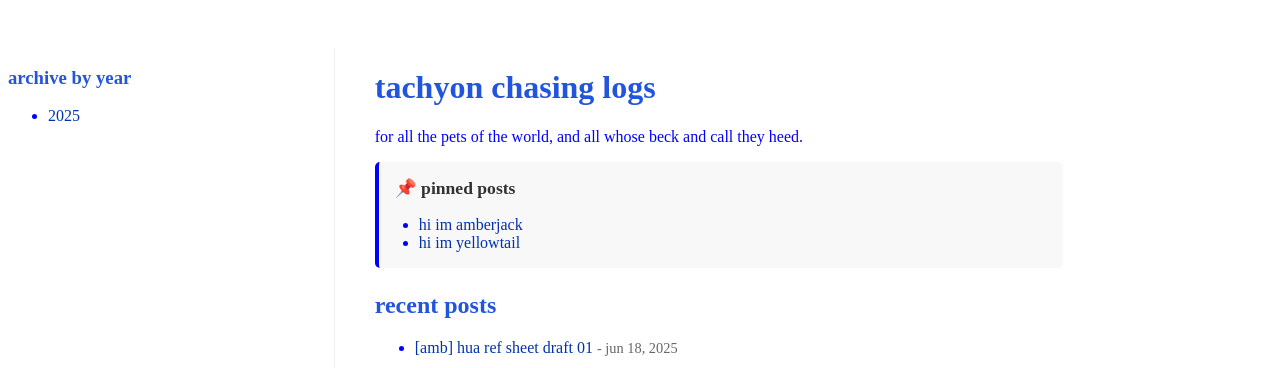
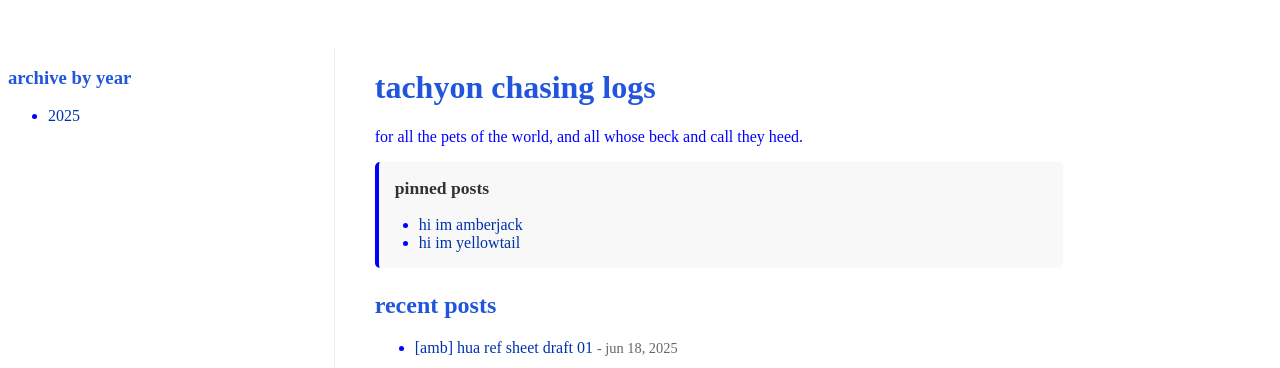
Before and after one commit to catgoesmiao/catgoesmiao.github.io, a Jekyll site: the page built from index.html, in a window 1280 px wide and 900 px high. Shown: the top 368 px of the window. Built offline with Jekyll 4.4.1, drawn with Linux system fonts in a browser that asks for light colours.

Commit message:
Update index.html

```diff
--- a/index.html
+++ b/index.html
@@ -8,7 +8,7 @@
   <p>for all the pets of the world, and all whose beck and call they heed.</p>
 
   <div class="pinned-posts">
-    <h3>📌 pinned posts</h3>
+    <h3>pinned posts</h3>
     {% if site.pinned_posts %}
       <ul>
         {% for post_path in site.pinned_posts %}
@@ -19,13 +19,13 @@
             <li><a href="{{ pinned_post.url }}">{{ pinned_post.title }}</a></li>
           {% else %}
             <li class="debug" style="color: #ff0000; font-family: monospace;">
-              Not found: {{ post_path }} (Looking for: '{{ post_slug }}')
+              not found: {{ post_path }} (looking for: '{{ post_slug }}')
             </li>
           {% endif %}
         {% endfor %}
       </ul>
     {% else %}
-      <p style="color: #666;">No pinned posts configured. Add to _config.yml:</p>
+      <p style="color: #666;">no pinned posts configured. add to _config.yml:</p>
       <pre style="background: #f0f0f0; padding: 10px;">
 pinned_posts:
   - /2025/06/16/hi-im-amberjack/
```
